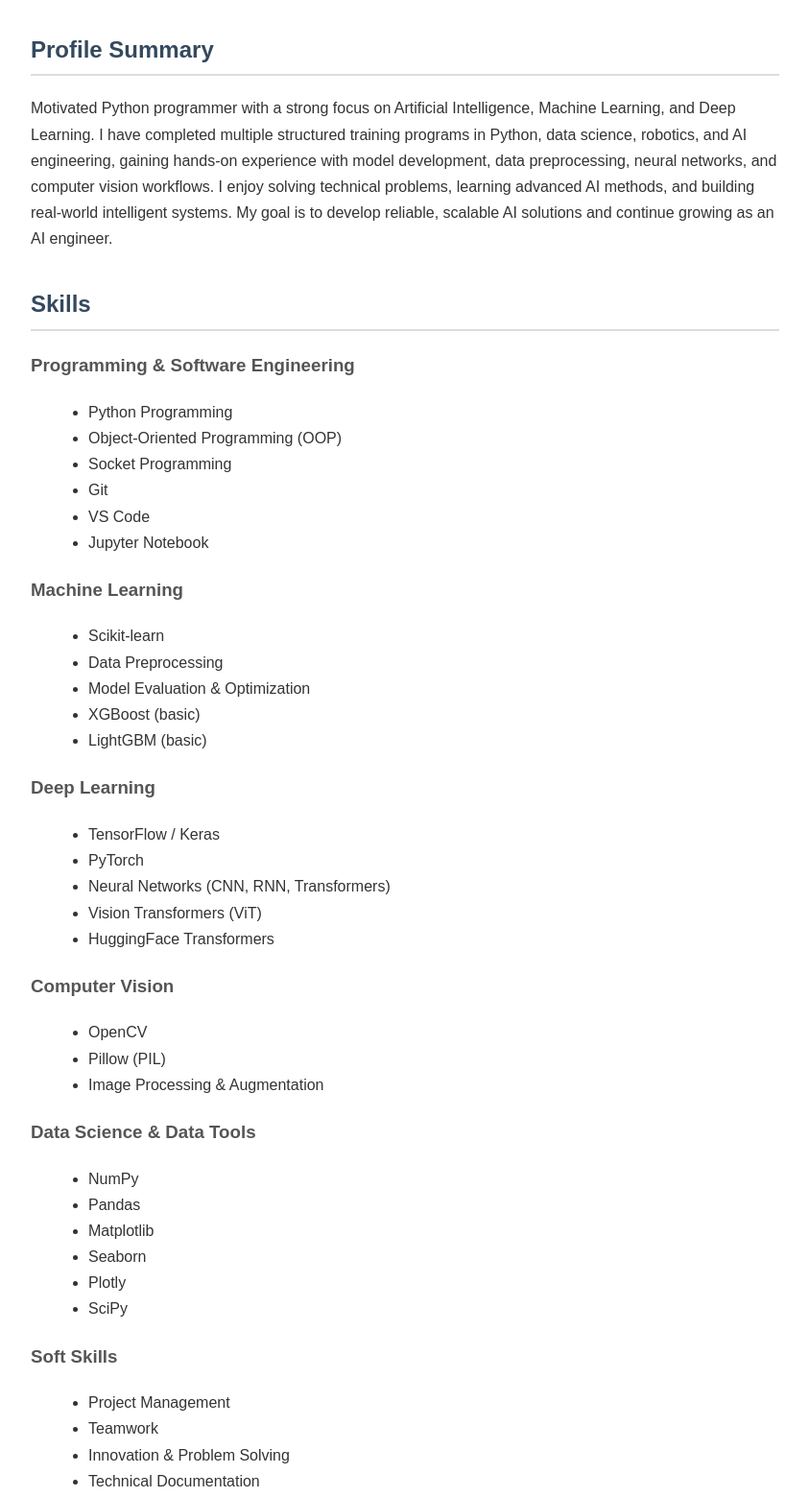
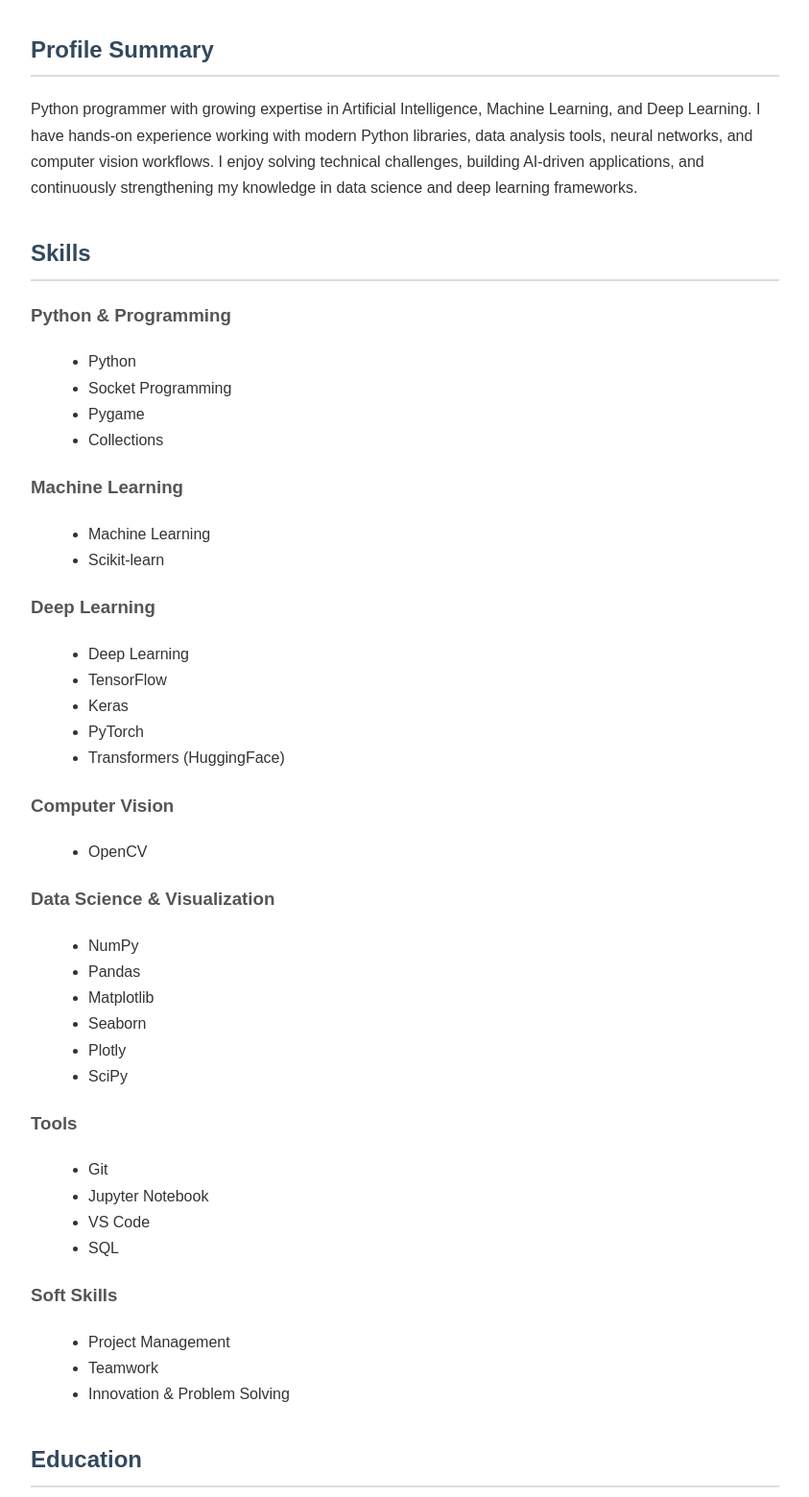
Before and after one commit to ArefehKabiri/resume, a plain HTML site: page index.html in a window 1280 px wide. Shown: the part 343-1903 px from the top of the page at 96% size, without its empty margins (218-1061 px from the left). Drawn offline with Linux system fonts and the light colour scheme.

Commit message:
Update index.html

```diff
--- a/index.html
+++ b/index.html
@@ -14,7 +14,7 @@
             background: #f5f5f5;
         }
         h1 { color: #2c3e50; font-size: 34px; margin-bottom: 5px; }
-        h2 { color: #34495e; border-bottom: 2px solid #ddd; padding-bottom: 5px; margin-top: 35px; }
+        h2 { color: #34495e; border-bottom: 2px solid #ddd; padding-bottom: 6px; margin-top: 35px; }
         h3 { color: #555; margin-top: 20px; }
         ul { margin-left: 20px; }
         .section { margin-bottom: 30px; }
@@ -43,53 +43,45 @@
     <div class="section">
         <h2>Profile Summary</h2>
         <p>
-            Motivated Python programmer with a strong focus on Artificial Intelligence, Machine Learning, and Deep Learning.
-            I have completed multiple structured training programs in Python, data science, robotics, and AI engineering,
-            gaining hands-on experience with model development, data preprocessing, neural networks, and computer vision workflows.
-            I enjoy solving technical problems, learning advanced AI methods, and building real-world intelligent systems.
-            My goal is to develop reliable, scalable AI solutions and continue growing as an AI engineer.
+            Python programmer with growing expertise in Artificial Intelligence, Machine Learning, and Deep Learning.
+            I have hands-on experience working with modern Python libraries, data analysis tools, neural networks,
+            and computer vision workflows. I enjoy solving technical challenges, building AI-driven applications, and
+            continuously strengthening my knowledge in data science and deep learning frameworks.
         </p>
     </div>
 
     <div class="section">
         <h2>Skills</h2>
 
-        <h3>Programming & Software Engineering</h3>
+        <h3>Python & Programming</h3>
         <ul>
-            <li>Python Programming</li>
-            <li>Object-Oriented Programming (OOP)</li>
+            <li>Python</li>
             <li>Socket Programming</li>
-            <li>Git</li>
-            <li>VS Code</li>
-            <li>Jupyter Notebook</li>
+            <li>Pygame</li>
+            <li>Collections</li>
         </ul>
 
         <h3>Machine Learning</h3>
         <ul>
+            <li>Machine Learning</li>
             <li>Scikit-learn</li>
-            <li>Data Preprocessing</li>
-            <li>Model Evaluation & Optimization</li>
-            <li>XGBoost (basic)</li>
-            <li>LightGBM (basic)</li>
         </ul>
 
         <h3>Deep Learning</h3>
         <ul>
-            <li>TensorFlow / Keras</li>
+            <li>Deep Learning</li>
+            <li>TensorFlow</li>
+            <li>Keras</li>
             <li>PyTorch</li>
-            <li>Neural Networks (CNN, RNN, Transformers)</li>
-            <li>Vision Transformers (ViT)</li>
-            <li>HuggingFace Transformers</li>
+            <li>Transformers (HuggingFace)</li>
         </ul>
 
         <h3>Computer Vision</h3>
         <ul>
             <li>OpenCV</li>
-            <li>Pillow (PIL)</li>
-            <li>Image Processing & Augmentation</li>
         </ul>
 
-        <h3>Data Science & Data Tools</h3>
+        <h3>Data Science & Visualization</h3>
         <ul>
             <li>NumPy</li>
             <li>Pandas</li>
@@ -99,12 +91,19 @@
             <li>SciPy</li>
         </ul>
 
+        <h3>Tools</h3>
+        <ul>
+            <li>Git</li>
+            <li>Jupyter Notebook</li>
+            <li>VS Code</li>
+            <li>SQL</li>
+        </ul>
+
         <h3>Soft Skills</h3>
         <ul>
             <li>Project Management</li>
             <li>Teamwork</li>
             <li>Innovation & Problem Solving</li>
-            <li>Technical Documentation</li>
         </ul>
     </div>
 
@@ -118,8 +117,8 @@
         <h2>Projects</h2>
         <ul>
             <li>
-                <strong>Image Captioning with Vision Transformers</strong> — Ongoing project exploring ViT-based models
-                for generating image descriptions using deep learning and attention mechanisms.
+                <strong>Image Captioning with Vision Transformers</strong> —
+                An ongoing deep learning project using ViT-based models to generate captions from images.
             </li>
         </ul>
     </div>
```
